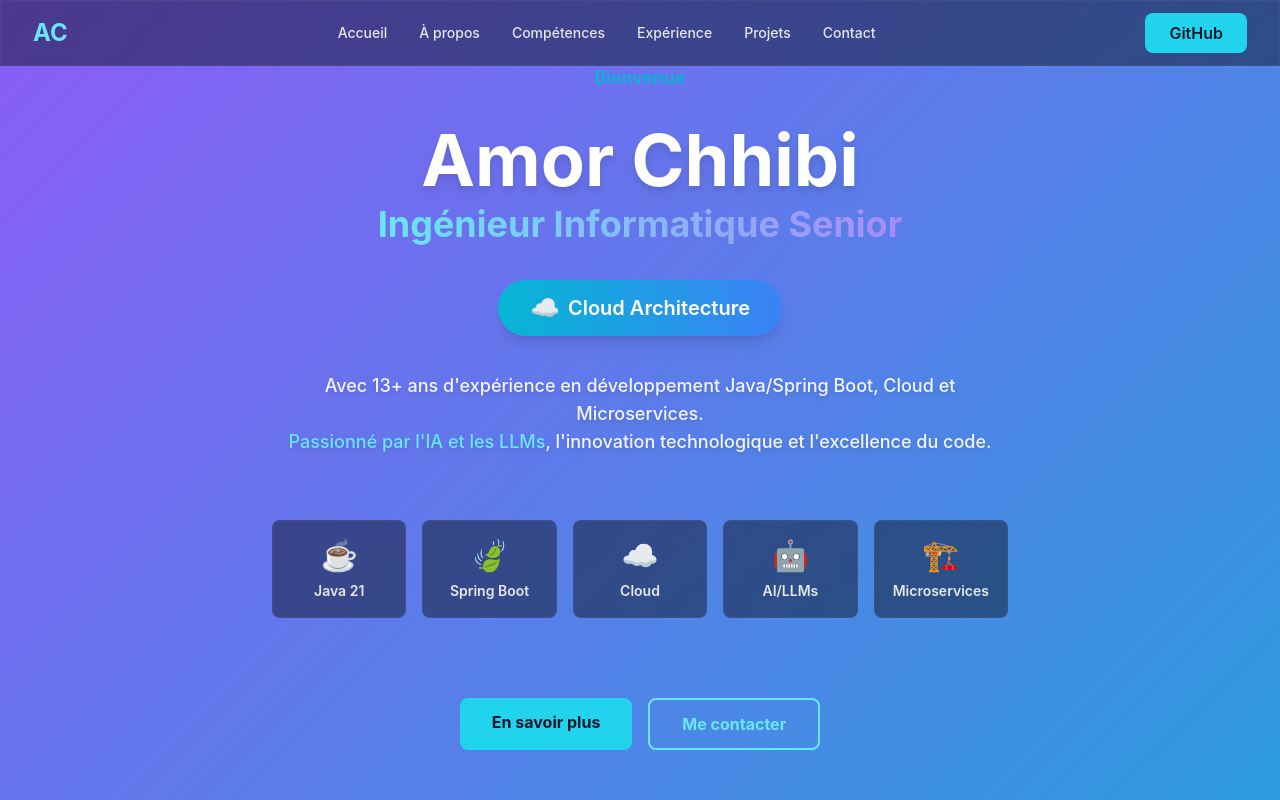
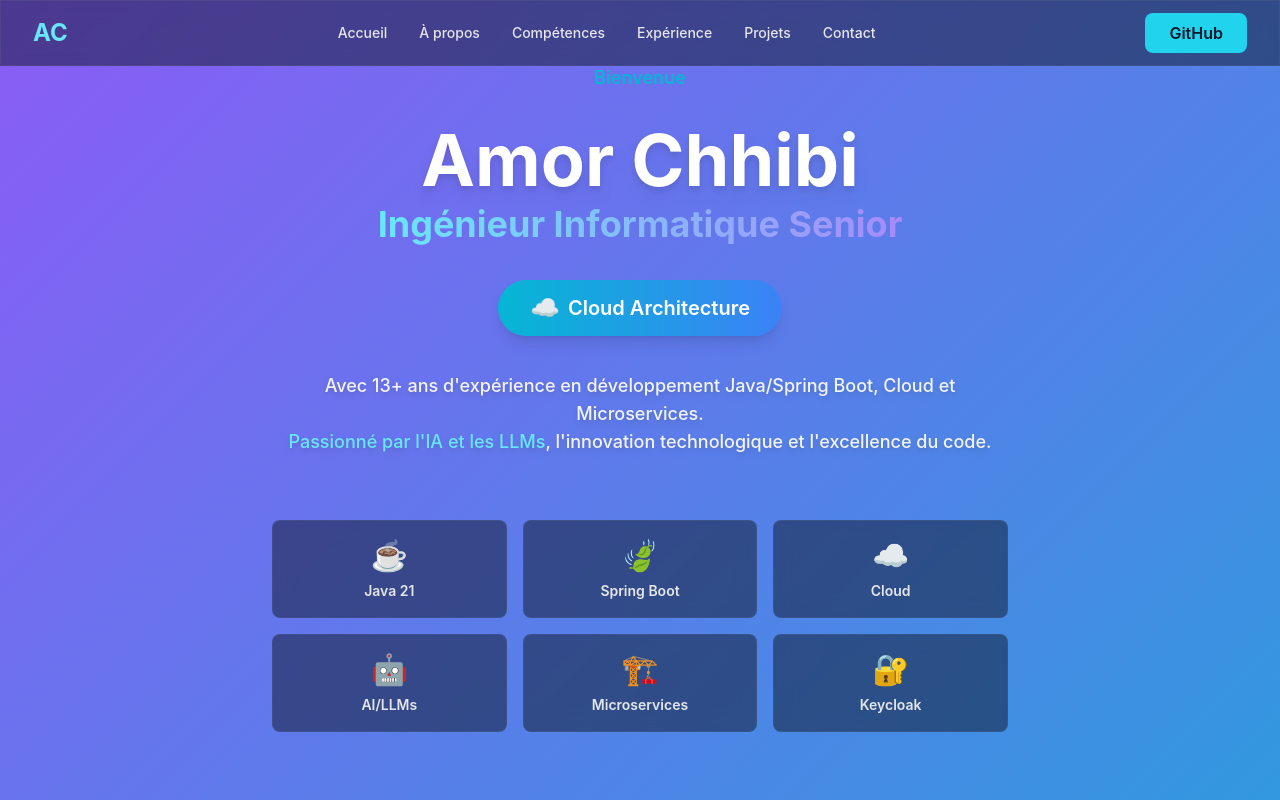
Before and after one commit to achhibi/portfolio, a Next.js app: page / in a window 1280 px wide. Shown: the top 800 px of the page. Built offline with nearby package versions, Linux system fonts and the light colour scheme.

Commit message:
Add Keycloak to hero skills grid

```diff
--- a/components/Hero.tsx
+++ b/components/Hero.tsx
@@ -107,7 +107,7 @@ export default function Hero() {
           {/* Skills Grid */}
           <motion.div
             variants={itemVariants}
-            className="grid grid-cols-2 sm:grid-cols-3 md:grid-cols-5 gap-2 sm:gap-3 md:gap-4 max-w-3xl mx-auto pt-6 sm:pt-8 px-4"
+            className="grid grid-cols-2 sm:grid-cols-3 md:grid-cols-3 gap-2 sm:gap-3 md:gap-4 max-w-3xl mx-auto pt-6 sm:pt-8 px-4"
           >
             {[
               { icon: '☕', label: 'Java 21', color: 'orange' },
@@ -115,6 +115,7 @@ export default function Hero() {
               { icon: '☁️', label: 'Cloud', color: 'cyan' },
               { icon: '🤖', label: 'AI/LLMs', color: 'purple' },
               { icon: '🏗️', label: 'Microservices', color: 'blue' },
+              { icon: '🔐', label: 'Keycloak', color: 'red' },
             ].map((skill, index) => (
               <motion.div
                 key={index}
```
